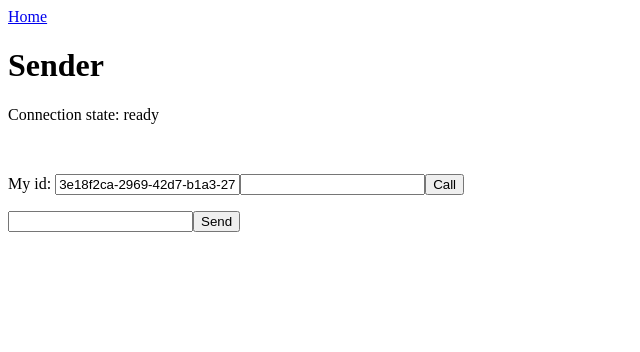
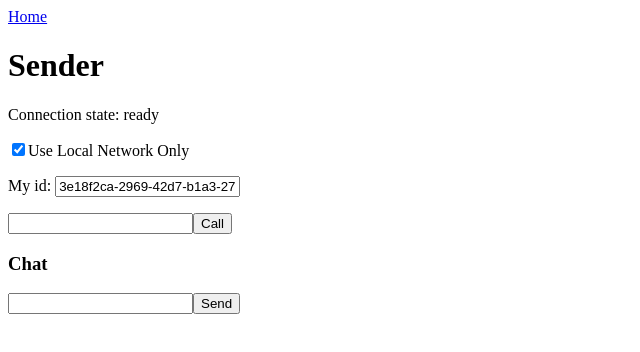
Before and after one commit to ewei2406/webrtctest, a React (Vite) app: page /send in a window 1280 px wide. Shown: the top 352 px of the page, without its empty margins (0-640 px from the left). Built offline with nearby package versions, Linux system fonts and the light colour scheme.

Commit message:
allow nonlocal

```diff
--- a/src/routes/Receiver.tsx
+++ b/src/routes/Receiver.tsx
@@ -3,16 +3,15 @@ import useChat from "../hooks/useChat";
 import ChatHistory from "../components/Chat/ChatHistory";
 import ChatInput from "../components/Chat/ChatInput";
 import useCommunication from "../hooks/useCommunication";
+import { useState } from "react";
 
 const Receiver = () => {
 	const { messages, addMessage } = useChat();
+	const [localOnly, setLocalOnly] = useState(true);
 
 	const { id, sendMessage, connectionState, status } = useCommunication({
 		localOnly: true,
-		onMessage: (m) => {
-			addMessage(m);
-			console.log(m);
-		},
+		onMessage: addMessage,
 		receptor: true,
 	});
 
@@ -20,13 +19,21 @@ const Receiver = () => {
 		<>
 			<NavLink to="/">Home</NavLink>
 			<h1>Receiver</h1>
-			<p>Connection state: {connectionState.variant}</p> <br />
+			<p>Connection state: {connectionState.variant}</p>
+			<input
+				type="checkbox"
+				name="localOnly"
+				checked={localOnly}
+				onChange={() => setLocalOnly(!localOnly)}
+			/>
+			<label htmlFor="localOnly">Use Local Network Only</label> <br />
 			<p>
 				My id: <input type="text" readOnly value={id} />
 			</p>
 			<p style={{ color: "red" }}>
 				{status.variant === "error" && status.error}
 			</p>
+			<h3>Chat</h3>
 			<ChatHistory messages={messages} />
 			<ChatInput onSubmit={sendMessage} />
 		</>
--- a/src/routes/Sender.tsx
+++ b/src/routes/Sender.tsx
@@ -7,15 +7,13 @@ import useCommunication from "../hooks/useCommunication";
 
 const Sender = () => {
 	const [callerId, setCallerId] = useState<string>("");
+	const [localOnly, setLocalOnly] = useState(true);
 
 	const { messages, addMessage } = useChat();
 
 	const { id, sendMessage, connectionState, call, status } = useCommunication({
-		localOnly: true,
-		onMessage: (m) => {
-			addMessage(m);
-			console.log(m);
-		},
+		localOnly,
+		onMessage: addMessage,
 		receptor: false,
 	});
 
@@ -27,19 +25,27 @@ const Sender = () => {
 		<>
 			<NavLink to="/">Home</NavLink>
 			<h1>Sender</h1>
-			<p>Connection state: {connectionState.variant}</p> <br />
+			<p>Connection state: {connectionState.variant}</p>
+			<input
+				type="checkbox"
+				name="localOnly"
+				checked={localOnly}
+				onChange={() => setLocalOnly(!localOnly)}
+			/>
+			<label htmlFor="localOnly">Use Local Network Only</label> <br />
 			<p>
 				My id: <input type="text" readOnly value={id} />
-				<input
-					type="text"
-					value={callerId}
-					onChange={(e) => setCallerId(e.target.value)}
-				/>
-				<button onClick={handleCall}>Call</button>
 			</p>
+			<input
+				type="text"
+				value={callerId}
+				onChange={(e) => setCallerId(e.target.value)}
+			/>
+			<button onClick={handleCall}>Call</button>
 			<p style={{ color: "red" }}>
 				{status.variant === "error" && status.error}
 			</p>
+			<h3>Chat</h3>
 			<ChatHistory messages={messages} />
 			<ChatInput onSubmit={sendMessage} />
 		</>
```
